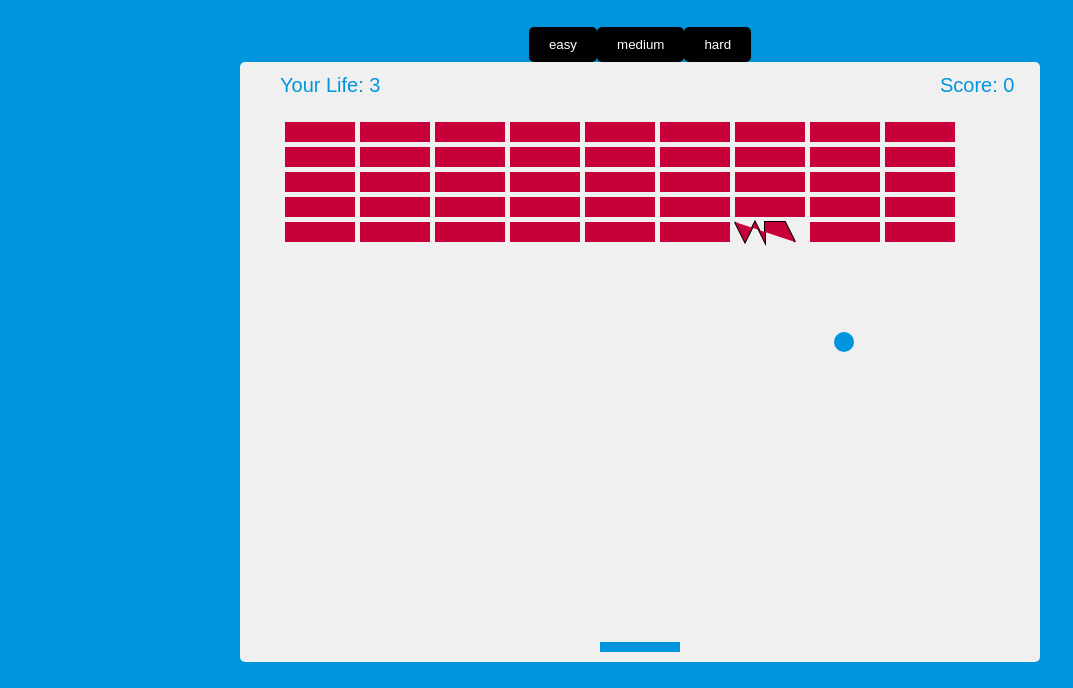
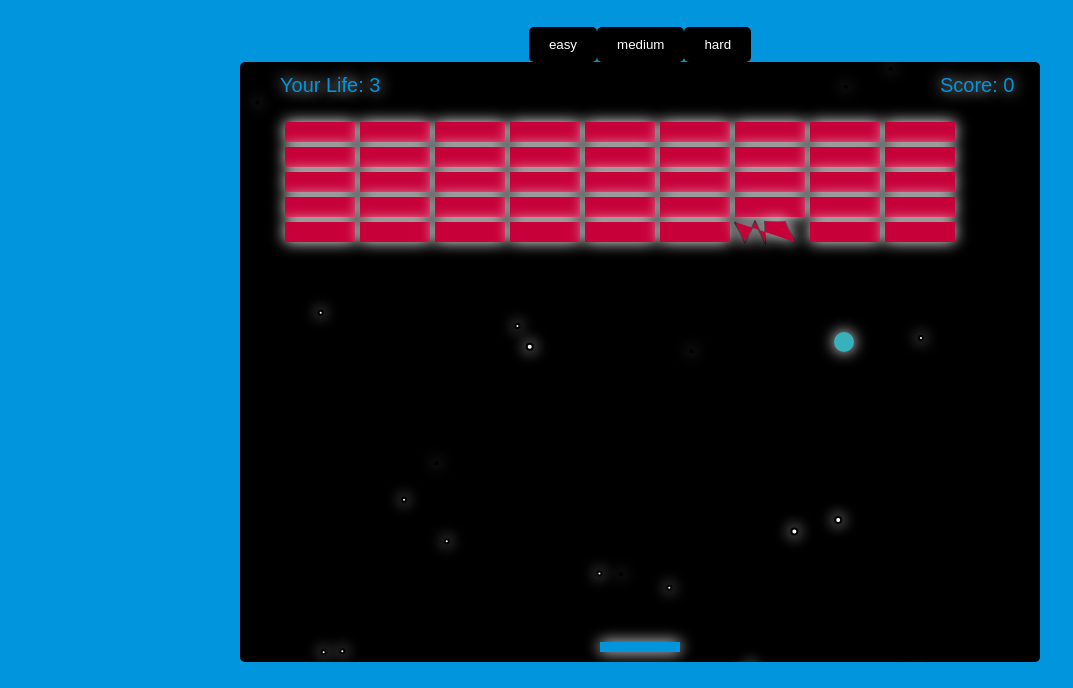
Before and after one commit to hossameldinfahmi/Brick_Breaker, a plain HTML site: page index.html in a window 1280 px wide. Shown: the part 112-800 px from the top of the page, without its empty margins (0-1073 px from the left). Drawn offline with Linux system fonts and the light colour scheme; animation ran at ten frames a second.

Commit message:
Bg aniation

```diff
--- a/css/style.css
+++ b/css/style.css
@@ -19,10 +19,12 @@ h1 {
 }
 
 canvas {
-  background: #f0f0f0;
+  background: #000;
   display: block;
   border-radius: 5px;
 }
+
+
 
 .btn {
   cursor: pointer;
--- a/javascript/script.js
+++ b/javascript/script.js
@@ -61,6 +61,8 @@ const paddle = {
     dx: 0
 };
 
+// Draw animated bg
+
 // Create brick props
 const brickInfo = {
     w: 70,
@@ -98,9 +100,11 @@ for (let i = 0; i < brickRowCount; i++) {
 
 // Draw ball on canvas
 function drawBall() {
+
   ctx.beginPath();
     ctx.arc(ball.x, ball.y, ball.size, 0, Math.PI * 2);
-    ctx.fillStyle = '#0095dd';
+
+  ctx.fillStyle = "#37B1BC";
     ctx.fill();
     ctx.closePath();
 }
@@ -134,7 +138,9 @@ function drawBricks() {
       // ctx.fillStyle = brick.crashed == 1 ? '#000' : 'transparent';
       // ctx.fillStyle = brick.visible ? '#0095dd' : 'transparent';
 
-            if (brick.crashed == 1) {
+
+
+      if(brick.crashed == 1){
         ctx.beginPath();
 
                 ctx.moveTo(brick.x, brick.y);
@@ -151,15 +157,12 @@ function drawBricks() {
                 ctx.lineTo(brick.x + 60, brick.y + 20);
 
         ctx.fillStyle = "rgba(199, 0, 57, 1)";
-                ctx.strokeStyle = "#000";
+        ctx.strokeStyle= "#000";
         ctx.lineWidth = 2;
         ctx.stroke();
-
-            }
-            else if (brick.visible == false) {
+      }else if (brick.visible == false ){
         ctx.fillStyle = "transparent";
-            }
-            else {
+      }else{
         ctx.fillStyle = "rgba(199, 0, 57, 1)";
       }
       ctx.fill();
@@ -191,6 +194,7 @@ function animtionBoard(e) {
 
 // Move ball on canvas
 function moveBall() {
+
   ball.x += ball.dx;
   ball.y += ball.dy;
   bgSnd.play()
@@ -232,13 +236,13 @@ function moveBall() {
           hitSnd.play()
           ball.dy *= -1;
           brick.crashed--;
-                    console.log(brick.crashed);
 
-                    if (brick.crashed < 1) {
+          if(brick.crashed < 1 ){
 
             increaseScore();
              brick.visible = false;
           }
+
         }
       }
     });
@@ -289,6 +293,35 @@ function showAllBricks() {
     });
 }
 
+function Drawbg(){
+
+
+  function getRandomInt(max) {
+    return Math.floor(Math.random() * max);
+  }
+
+
+  for(i=0;i<50;i++){
+// arc
+    let x = Math.random() * window.innerWidth;
+    let y = Math.random() * window.innerHeight;
+    let size = getRandomInt(4);
+    ctx.beginPath();
+    ctx.arc(x, y, size,0,Math.PI * 2, false);
+    ctx.fillStyle = 'white';
+    ctx.fill();
+    ctx.shadowColor = "white";
+    ctx.shadowBlur = 15;
+    ctx.stroke();
+
+  }
+  // function animateBg() {
+  //   console.log('Hello world');
+  // }
+  //
+  // setInterval(animateBg, 1000);
+}
+
 // Keydown event
 function keyDown(e) {
     if (e.key === 'Right' || e.key === 'ArrowRight') {
@@ -314,16 +347,21 @@ function keyUp(e) {
 function draw() {
     // clear canvas
     ctx.clearRect(0, 0, canvas.width, canvas.height);
+
+  Drawbg();
     drawBall();
     drawPaddle();
     drawScore();
     drawBricks();
+
 }
+
 
 // Update canvas drawing and animation
 function update() {
     movePaddle();
     moveBall();
+
     // Draw everything
     draw();
     requestAnimationFrame(update);
```
Lines whose indentation alone changed are shown as unchanged.
